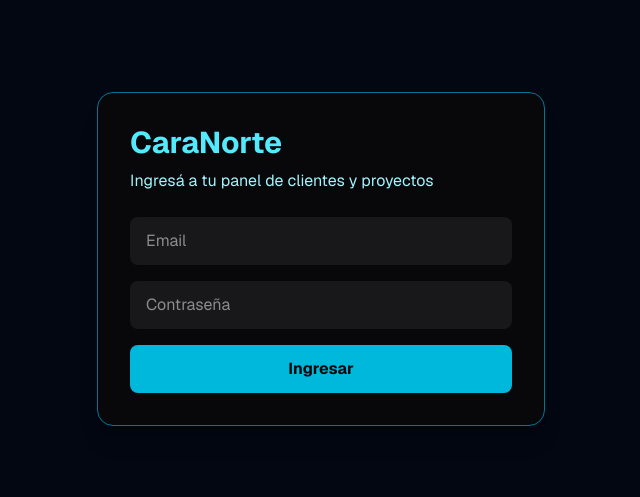
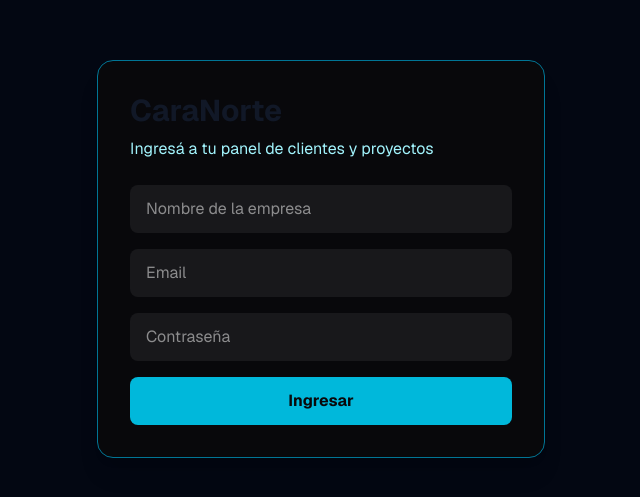
Before and after one commit to joacosb/caranorte, a Next.js app: page /login in a window 1280 px wide. Shown: the part 141-638 px from the top of the page, without its empty margins (319-959 px from the left). Built offline with nearby package versions, Linux system fonts and the light colour scheme; no server answers.

Commit message:
Cambio en interfaz de login

```diff
--- a/src/app/dashboard/page.tsx
+++ b/src/app/dashboard/page.tsx
@@ -79,12 +79,15 @@ export default function DashboardPage() {
   const [loading, setLoading] = useState(true)
   const router = useRouter()
   const supabase = useMemo(() => createClient(), [])
+  const [empresaNombre, setEmpresaNombre] = useState('')
 
   useEffect(() => {
     const load = async () => {
       const { data: { user } } = await supabase.auth.getUser()
       if (!user) { router.push('/login'); return }
       setEmail(user.email ?? '')
+      const empresaGuardada = localStorage.getItem('empresa')
+      if (empresaGuardada) setEmpresaNombre(empresaGuardada)
 
       // Cliente activo: Kodek (visible para todo el equipo y profesores)
       const { data: clientData } = await supabase
@@ -154,6 +157,9 @@ export default function DashboardPage() {
     <p className="text-xs text-cyan-300">Panel de cliente</p>
   </button>
           <div className="flex items-center gap-4">
+            {empresaNombre && (
+              <span className="hidden text-sm text-cyan-400 sm:block">{empresaNombre}</span>
+            )}
             <span className="hidden text-sm text-zinc-400 sm:block">{email}</span>
             <button
               onClick={handleLogout}
--- a/src/app/login/page.tsx
+++ b/src/app/login/page.tsx
@@ -1,5 +1,6 @@
 'use client'
 
+import Link from 'next/link'
 import { useState } from 'react'
 import { createClient } from '@/lib/supabase'
 import { useRouter } from 'next/navigation'
@@ -7,6 +8,7 @@ import { useRouter } from 'next/navigation'
 export default function LoginPage() {
   const [email, setEmail] = useState('')
   const [password, setPassword] = useState('')
+  const [empresa, setEmpresa] = useState('')
   const [error, setError] = useState('')
   const [loading, setLoading] = useState(false)
   const router = useRouter()
@@ -23,6 +25,9 @@ export default function LoginPage() {
       setError('Email o contraseña incorrectos')
       setLoading(false)
     } else {
+      if (empresa.trim()) {
+        localStorage.setItem('empresa', empresa.trim())
+      }
       router.push('/dashboard')
     }
   }
@@ -30,10 +35,19 @@ export default function LoginPage() {
   return (
     <div className="min-h-screen flex items-center justify-center bg-gray-950">
       <div className="bg-zinc-950/95 p-8 rounded-2xl shadow-xl w-full max-w-md border border-cyan-700">
-        <h1 className="text-3xl font-bold text-cyan-300 mb-2">CaraNorte</h1>
+        <Link href="/" className="text-3xl font-bold text-cyan-300 mb-2 hover:text-cyan-200 transition-colors block">
+          CaraNorte
+        </Link>
         <p className="text-cyan-200 mb-6">Ingresá a tu panel de clientes y proyectos</p>
 
         <form onSubmit={handleLogin} className="flex flex-col gap-4">
+          <input
+            type="text"
+            placeholder="Nombre de la empresa"
+            value={empresa}
+            onChange={(e) => setEmpresa(e.target.value)}
+            className="bg-zinc-900 text-white rounded-lg px-4 py-3 outline-none focus:ring-2 focus:ring-cyan-300"
+          />
           <input
             type="email"
             placeholder="Email"
```
